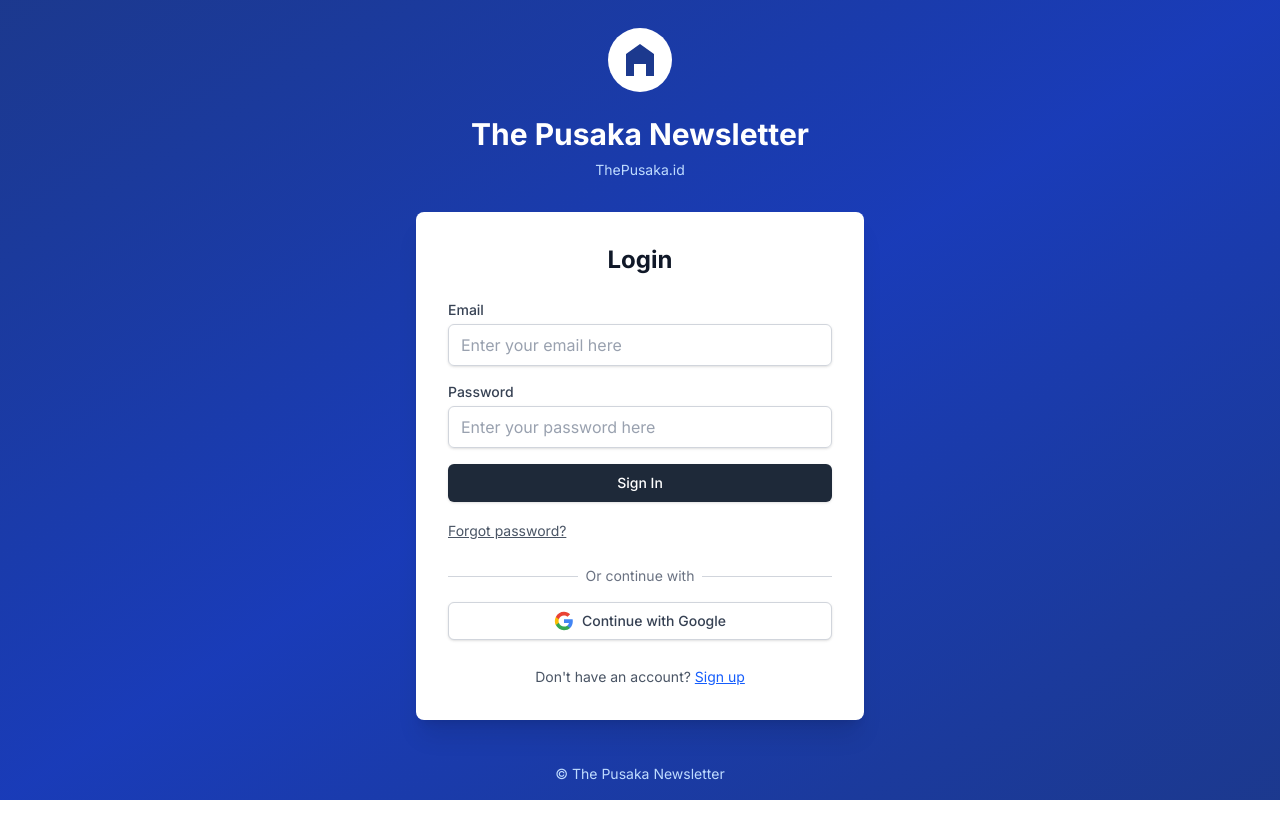
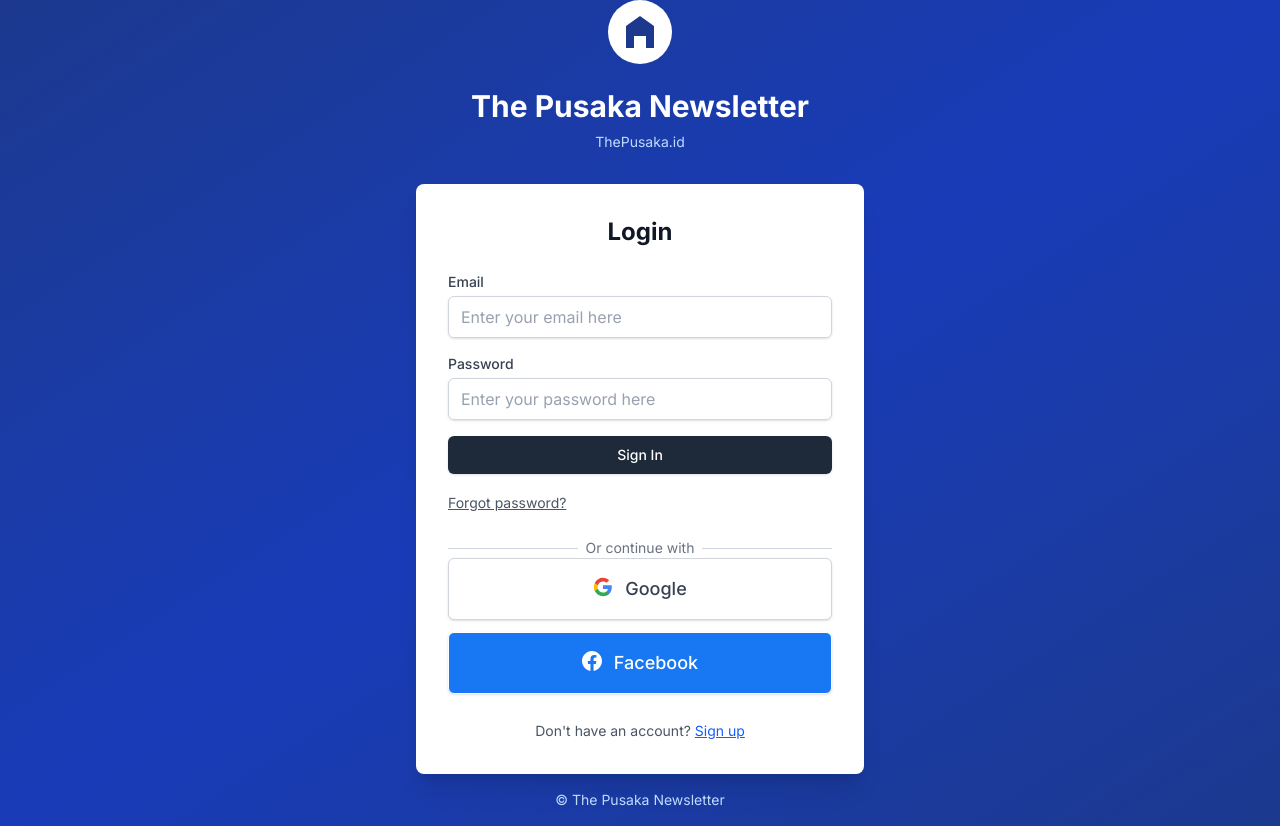
Before and after one commit to auliyaahst/pusaka-newsletter, a Next.js app: page /login in a window 1280 px wide. Before the commit the page ends 800 px from the top, so only its background shows below. Built offline with nearby package versions, Linux system fonts and the light colour scheme.

Commit message:
facebook login

```diff
--- a/src/app/login/page.tsx
+++ b/src/app/login/page.tsx
@@ -5,6 +5,10 @@
 import { useRouter } from 'next/navigation'
 import Link from 'next/link'
 import Image from 'next/image'
+import SocialLoginButtons from '@/components/auth/social-login-buttons'
+import AdvancedSocialLogin from '@/components/auth/advanced-social-login'
+
+
 
 export default function LoginPage() {
   const [email, setEmail] = useState('')
@@ -35,12 +39,6 @@
       setError('An error occurred. Please try again.')
     }
 
-    setIsLoading(false)
-  }
-
-  const handleGoogleSignIn = async () => {
-    setIsLoading(true)
-    await signIn('google', { callbackUrl: '/dashboard' })
     setIsLoading(false)
   }
 
@@ -84,7 +82,7 @@
                   value={email}
                   onChange={(e) => setEmail(e.target.value)}
                   required
-                  className="w-full px-3 py-2 text-gray-500 border border-gray-300 rounded-md shadow-sm placeholder-gray-400 focus:outline-none focus:ring-2 focus:ring-blue-500 focus:border-blue-500"
+                  className="w-full px-3 py-2 border border-gray-300 rounded-md shadow-sm placeholder-gray-400 focus:outline-none focus:ring-2 focus:ring-blue-500 focus:border-blue-500"
                   placeholder="Enter your email here"
                 />
               </div>
@@ -99,7 +97,7 @@
                   value={password}
                   onChange={(e) => setPassword(e.target.value)}
                   required
-                  className="w-full px-3 py-2 text-gray-500 border border-gray-300 rounded-md shadow-sm placeholder-gray-400 focus:outline-none focus:ring-2 focus:ring-blue-500 focus:border-blue-500"
+                  className="w-full px-3 py-2 border border-gray-300 rounded-md shadow-sm placeholder-gray-400 focus:outline-none focus:ring-2 focus:ring-blue-500 focus:border-blue-500"
                   placeholder="Enter your password here"
                 />
               </div>
@@ -135,19 +133,13 @@
             </div>
 
             {/* Google Sign In */}
-            <button
-              onClick={handleGoogleSignIn}
-              disabled={isLoading}
-              className="mt-4 w-full flex justify-center items-center px-4 py-2 border border-gray-300 rounded-md shadow-sm bg-white text-sm font-medium text-gray-700 hover:bg-gray-50 focus:outline-none focus:ring-2 focus:ring-offset-2 focus:ring-blue-500 disabled:opacity-50"
-            >
-              <svg className="w-5 h-5 mr-2" viewBox="0 0 24 24">
-                <path fill="#4285F4" d="M22.56 12.25c0-.78-.07-1.53-.2-2.25H12v4.26h5.92c-.26 1.37-1.04 2.53-2.21 3.31v2.77h3.57c2.08-1.92 3.28-4.74 3.28-8.09z"/>
-                <path fill="#34A853" d="M12 23c2.97 0 5.46-.98 7.28-2.66l-3.57-2.77c-.98.66-2.23 1.06-3.71 1.06-2.86 0-5.29-1.93-6.16-4.53H2.18v2.84C3.99 20.53 7.7 23 12 23z"/>
-                <path fill="#FBBC05" d="M5.84 14.09c-.22-.66-.35-1.36-.35-2.09s.13-1.43.35-2.09V7.07H2.18C1.43 8.55 1 10.22 1 12s.43 3.45 1.18 4.93l2.85-2.22.81-.62z"/>
-                <path fill="#EA4335" d="M12 5.38c1.62 0 3.06.56 4.21 1.64l3.15-3.15C17.45 2.09 14.97 1 12 1 7.7 1 3.99 3.47 2.18 7.07l3.66 2.84c.87-2.6 3.3-4.53 6.16-4.53z"/>
-              </svg>
-              Continue with Google
-            </button>
+            {/* <SocialLoginButtons /> */}
+            <AdvancedSocialLogin
+              enabledProviders={['google', 'facebook']}
+              layout="grid"
+              size="lg"
+            />
+
 
             <div className="mt-6 text-center">
               <span className="text-sm text-gray-600">Don't have an account? </span>
--- a/src/app/register/page.tsx
+++ b/src/app/register/page.tsx
@@ -4,6 +4,8 @@
 import { signIn } from 'next-auth/react'
 import { useRouter } from 'next/navigation'
 import Link from 'next/link'
+import SocialLoginButtons from '@/components/auth/social-login-buttons'
+import AdvancedSocialLogin from '@/components/auth/advanced-social-login'
 
 export default function RegisterPage() {
   const [formData, setFormData] = useState({
@@ -76,12 +78,6 @@
     setIsLoading(false)
   }
 
-  const handleGoogleSignIn = async () => {
-    setIsLoading(true)
-    await signIn('google', { callbackUrl: '/dashboard' })
-    setIsLoading(false)
-  }
-
   const handleInputChange = (e: React.ChangeEvent<HTMLInputElement>) => {
     setFormData({
       ...formData,
@@ -130,7 +126,7 @@
                   value={formData.name}
                   onChange={handleInputChange}
                   required
-                  className="w-full px-3 py-2 text-gray-500 border border-gray-300 rounded-md shadow-sm placeholder-gray-400 focus:outline-none focus:ring-2 focus:ring-blue-500 focus:border-blue-500"
+                  className="w-full px-3 py-2 border border-gray-300 rounded-md shadow-sm placeholder-gray-400 focus:outline-none focus:ring-2 focus:ring-blue-500 focus:border-blue-500"
                   placeholder="Type your name here"
                 />
               </div>
@@ -146,7 +142,7 @@
                   value={formData.email}
                   onChange={handleInputChange}
                   required
-                  className="w-full px-3 py-2 text-gray-500 border border-gray-300 rounded-md shadow-sm placeholder-gray-400 focus:outline-none focus:ring-2 focus:ring-blue-500 focus:border-blue-500"
+                  className="w-full px-3 py-2 border border-gray-300 rounded-md shadow-sm placeholder-gray-400 focus:outline-none focus:ring-2 focus:ring-blue-500 focus:border-blue-500"
                   placeholder="Type your email here"
                 />
               </div>
@@ -162,7 +158,7 @@
                   value={formData.password}
                   onChange={handleInputChange}
                   required
-                  className="w-full px-3 py-2 text-gray-500 border border-gray-300 rounded-md shadow-sm placeholder-gray-400 focus:outline-none focus:ring-2 focus:ring-blue-500 focus:border-blue-500"
+                  className="w-full px-3 py-2 border border-gray-300 rounded-md shadow-sm placeholder-gray-400 focus:outline-none focus:ring-2 focus:ring-blue-500 focus:border-blue-500"
                   placeholder="Type your password here"
                 />
               </div>
@@ -178,7 +174,7 @@
                   value={formData.passwordConfirm}
                   onChange={handleInputChange}
                   required
-                  className="w-full px-3 py-2 text-gray-500 border border-gray-300 rounded-md shadow-sm placeholder-gray-400 focus:outline-none focus:ring-2 focus:ring-blue-500 focus:border-blue-500"
+                  className="w-full px-3 py-2 border border-gray-300 rounded-md shadow-sm placeholder-gray-400 focus:outline-none focus:ring-2 focus:ring-blue-500 focus:border-blue-500"
                   placeholder="Re-type your password here"
                 />
               </div>
@@ -221,19 +217,13 @@
             </div>
 
             {/* Google Sign In */}
-            <button
-              onClick={handleGoogleSignIn}
-              disabled={isLoading}
-              className="mt-4 w-full flex justify-center items-center px-4 py-2 border border-gray-300 rounded-md shadow-sm bg-white text-sm font-medium text-gray-700 hover:bg-gray-50 focus:outline-none focus:ring-2 focus:ring-offset-2 focus:ring-blue-500 disabled:opacity-50"
-            >
-              <svg className="w-5 h-5 mr-2" viewBox="0 0 24 24">
-                <path fill="#4285F4" d="M22.56 12.25c0-.78-.07-1.53-.2-2.25H12v4.26h5.92c-.26 1.37-1.04 2.53-2.21 3.31v2.77h3.57c2.08-1.92 3.28-4.74 3.28-8.09z"/>
-                <path fill="#34A853" d="M12 23c2.97 0 5.46-.98 7.28-2.66l-3.57-2.77c-.98.66-2.23 1.06-3.71 1.06-2.86 0-5.29-1.93-6.16-4.53H2.18v2.84C3.99 20.53 7.7 23 12 23z"/>
-                <path fill="#FBBC05" d="M5.84 14.09c-.22-.66-.35-1.36-.35-2.09s.13-1.43.35-2.09V7.07H2.18C1.43 8.55 1 10.22 1 12s.43 3.45 1.18 4.93l2.85-2.22.81-.62z"/>
-                <path fill="#EA4335" d="M12 5.38c1.62 0 3.06.56 4.21 1.64l3.15-3.15C17.45 2.09 14.97 1 12 1 7.7 1 3.99 3.47 2.18 7.07l3.66 2.84c.87-2.6 3.3-4.53 6.16-4.53z"/>
-              </svg>
-              Continue with Google
-            </button>
+            {/* <SocialLoginButtons /> */}
+            {/* Only show Google and Facebook */}
+            <AdvancedSocialLogin
+              enabledProviders={['google', 'facebook']}
+              layout="grid"
+              size="lg"
+            />
 
             <div className="mt-6 text-center">
               <span className="text-sm text-gray-600">Already have an account? </span>
--- a/src/lib/auth.ts
+++ b/src/lib/auth.ts
@@ -4,6 +4,7 @@
 import CredentialsProvider from "next-auth/providers/credentials"
 import { prisma } from "@/lib/prisma"
 import bcrypt from "bcryptjs"
+import FacebookProvider from "next-auth/providers/facebook"
 
 export const authOptions: NextAuthOptions = {
   adapter: PrismaAdapter(prisma),
@@ -12,6 +13,11 @@
       clientId: process.env.GOOGLE_CLIENT_ID!,
       clientSecret: process.env.GOOGLE_CLIENT_SECRET!,
     }),
+    FacebookProvider({
+      clientId: process.env.FACEBOOK_CLIENT_ID!,
+      clientSecret: process.env.FACEBOOK_CLIENT_SECRET!,
+    }),
+
     CredentialsProvider({
       name: "credentials",
       credentials: {
```
